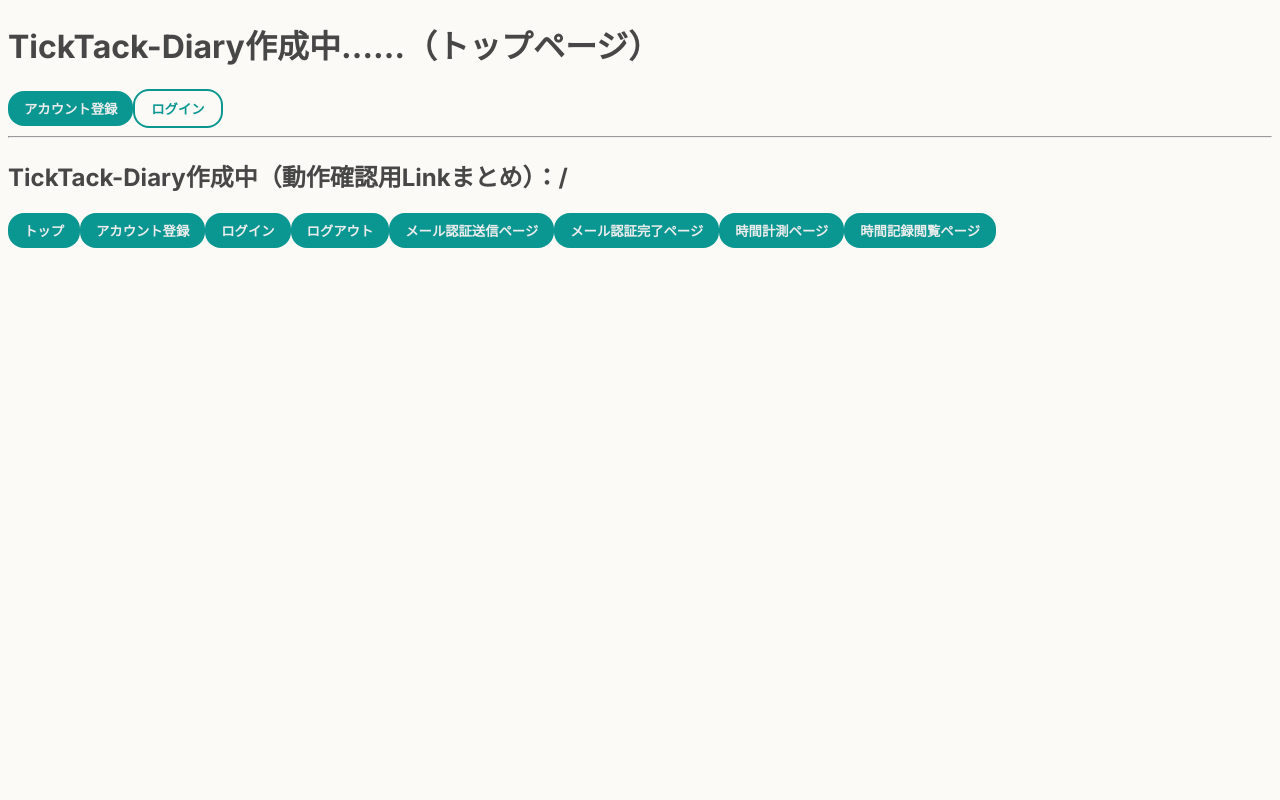
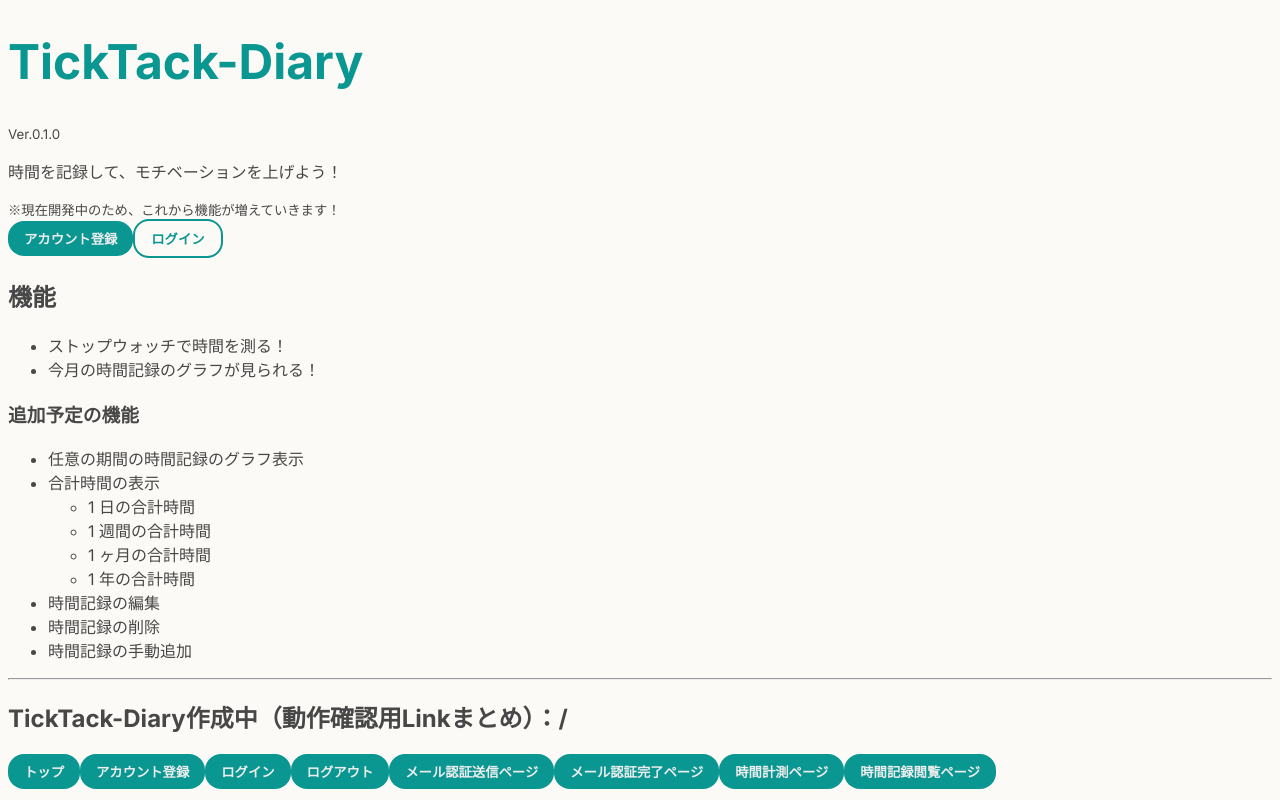
Before and after one commit to mimimiRoni/ticktack-diary, a Next.js app: page / in a window 1280 px wide. Built offline with nearby package versions, Linux system fonts and the light colour scheme; no server answers.

Commit message:
[update] Topページの見た目調整 (#60)

```diff
--- /dev/null
+++ b/src/app/page.module.scss
@@ -0,0 +1,4 @@
+.title {
+  font-size: $font-size-largest;
+  color: $color-primary;
+}
--- a/src/app/page.tsx
+++ b/src/app/page.tsx
@@ -1,5 +1,7 @@
 import Link from "next/link";
+import styles from "./page.module.scss";
 import Button from "@/components/common/Button/Button";
+import { appName, appVersion } from "@/configs/appConfig";
 
 /**
  * Home component
@@ -8,13 +10,37 @@ import Button from "@/components/common/Button/Button";
 export default function Home() {
   return (
     <div>
-      <h1>TickTack-Diary作成中……（トップページ）</h1>
+      <h1 className={styles.title}>{appName}</h1>
+      <small>{appVersion}</small>
+      <p>時間を記録して、モチベーションを上げよう！</p>
+      <small>※現在開発中のため、これから機能が増えていきます！</small>
+      <div>
         <Button>
           <Link href="/register">アカウント登録</Link>
         </Button>
         <Button variant="outline">
           <Link href="/login">ログイン</Link>
         </Button>
+        <h2>機能</h2>
+        <ul>
+          <li>ストップウォッチで時間を測る！</li>
+          <li>今月の時間記録のグラフが見られる！</li>
+        </ul>
+        <h3>追加予定の機能</h3>
+        <ul>
+          <li>任意の期間の時間記録のグラフ表示</li>
+          <li>合計時間の表示</li>
+          <ul>
+            <li>1 日の合計時間</li>
+            <li>1 週間の合計時間</li>
+            <li>1 ヶ月の合計時間</li>
+            <li>1 年の合計時間</li>
+          </ul>
+          <li>時間記録の編集</li>
+          <li>時間記録の削除</li>
+          <li>時間記録の手動追加</li>
+        </ul>
+      </div>
     </div>
   );
 }
--- a/src/configs/appConfig.ts
+++ b/src/configs/appConfig.ts
@@ -2,3 +2,6 @@ export const appOrigin =
   process.env.NODE_ENV === "production"
     ? "https://ticktack-diary.homironi.com/"
     : "http://localhost:3000/";
+
+export const appName = "TickTack-Diary";
+export const appVersion = "Ver.0.1.0";
```
Lines whose indentation alone changed are shown as unchanged.
